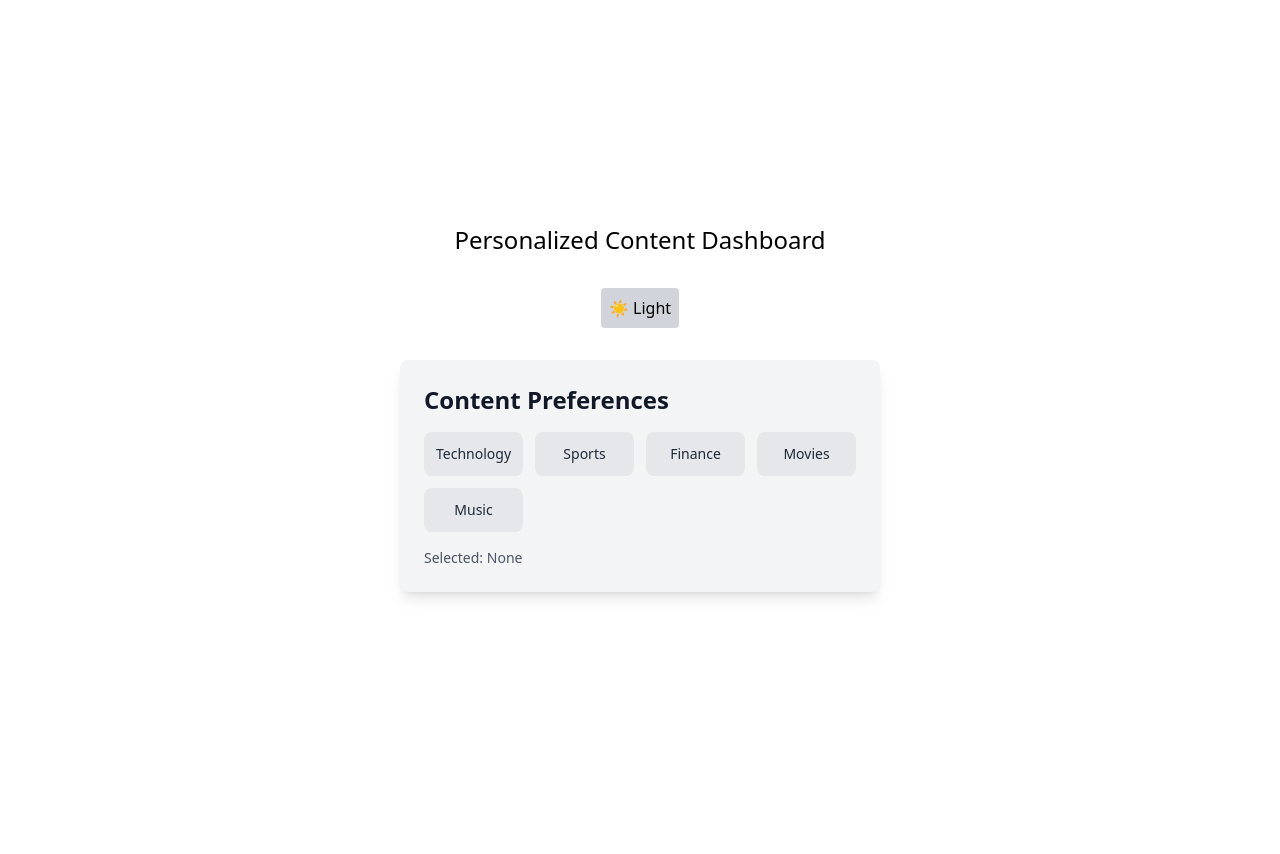
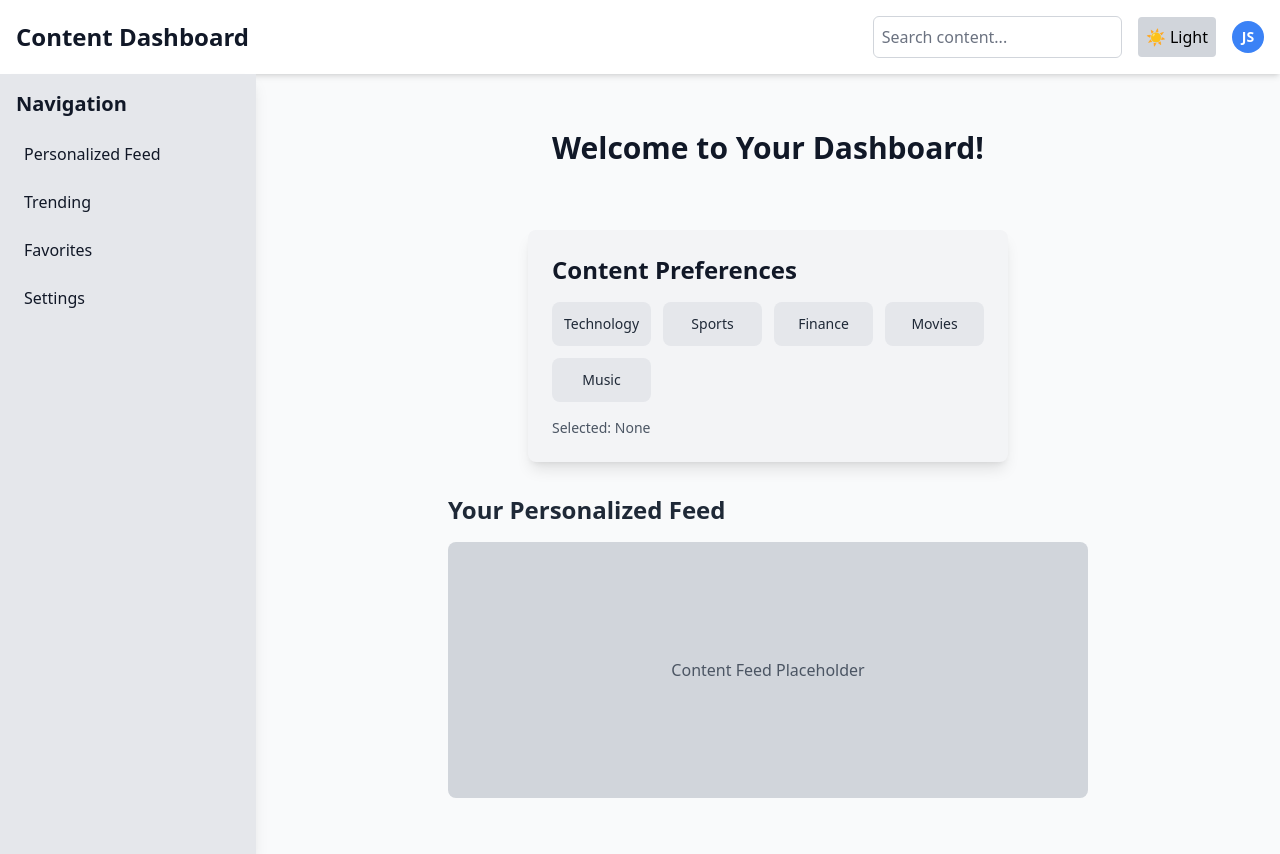
Before and after one commit to pritamsps/personalized-content-dashboard, a Next.js app: page / in a window 1280 px wide. Before the commit the page ends 800 px from the top, so only its background shows below. Built offline with nearby package versions, Linux system fonts and the light colour scheme.

Commit message:
feature: Implemented basic Dashboard layout with header and navigation bar

```diff
--- /dev/null
+++ b/components/Layout/DashboardLayout.tsx
@@ -0,0 +1,44 @@
+import React from "react";
+import DarkModeToggle from "../DarkModeToggle";
+
+interface DashboardLayoutProps{
+    children:React.ReactNode;
+}
+
+const DashboardLayout: React.FC<DashboardLayoutProps> = ({children})=>{
+    return(
+        <div className="min-h-screen bg-gray-50 dark:bg-gray-900 text-gray-900 dark:text-gray-100 transition-colors duration-300">
+      <header className="bg-white dark:bg-gray-800 shadow-md p-4 flex justify-between items-center">
+        <h1 className="text-2xl font-bold">Content Dashboard</h1>
+        <div className="flex items-center space-x-4">
+          <input
+            type="text"
+            placeholder="Search content..."
+            className="p-2 rounded-md border border-gray-300 dark:border-gray-600 dark:bg-gray-700 dark:text-white placeholder-gray-500 dark:placeholder-gray-400 focus:outline-none focus:ring-2 focus:ring-blue-500"
+          />
+
+          <DarkModeToggle />
+
+          <div className="w-8 h-8 bg-blue-500 rounded-full flex items-center justify-center text-white font-semibold text-sm">JS</div>
+        </div>
+      </header>
+
+      <main className="flex flex-col md:flex-row min-h-[calc(100vh-64px)]">
+        <aside className="w-full md:w-64 bg-gray-200 dark:bg-gray-800 p-4 shadow-lg md:min-h-full">
+          <h2 className="text-xl font-semibold mb-4">Navigation</h2>
+          <ul className="space-y-2">
+            <li><a href="#" className="block p-2 rounded hover:bg-gray-300 dark:hover:bg-gray-700 transition-colors duration-200">Personalized Feed</a></li>
+            <li><a href="#" className="block p-2 rounded hover:bg-gray-300 dark:hover:bg-gray-700 transition-colors duration-200">Trending</a></li>
+            <li><a href="#" className="block p-2 rounded hover:bg-gray-300 dark:hover:bg-gray-700 transition-colors duration-200">Favorites</a></li>
+            <li><a href="#" className="block p-2 rounded hover:bg-gray-300 dark:hover:bg-gray-700 transition-colors duration-200">Settings</a></li>
+          </ul>
+        </aside>
+
+        <section className="flex-1 p-6 overflow-auto">
+          {children}
+        </section>
+      </main>
+    </div>
+    );
+};
+export default DashboardLayout;
--- a/pages/index.tsx
+++ b/pages/index.tsx
@@ -1,16 +1,25 @@
 import DarkModeToggle from '@/components/DarkModeToggle'
 import PreferencesPanel from '@/components/PreferencesPanel'
-
+import DashboardLayout from '@/components/Layout/DashboardLayout';
 
 export default function Home() {
   return (
-    <div className="min-h-screen bg-white text-black dark:bg-gray-900 dark:text-white flex flex-col items-center justify-center transition-all">
-      <h1 className="text-2xl mt-4 mb-8">Personalized Content Dashboard</h1>
-      <DarkModeToggle />
-      <div className='mt-8 w-full max-w-lg px-4'>
-        <PreferencesPanel/>
+   <DashboardLayout> {/* <--- NEW LAYOUT USAGE */}
+      <div className="flex flex-col items-center justify-center py-8"> {/* Adjusted styling for content within layout */}
+        <h1 className="text-3xl font-bold mb-8">Welcome to Your Dashboard!</h1>
+        <div className="mt-8 w-full max-w-lg px-4">
+          <PreferencesPanel />
+        </div>
+        {/* Placeholder for your content feeds */}
+        <div className="mt-8 w-full max-w-2xl px-4">
+            <h2 className="text-2xl font-semibold text-gray-800 dark:text-gray-200 mb-4">Your Personalized Feed</h2>
+            {/* Content cards will go here */}
+            <div className="h-64 bg-gray-300 dark:bg-gray-700 rounded-lg flex items-center justify-center text-gray-600 dark:text-gray-400">
+                Content Feed Placeholder
+            </div>
+        </div>
       </div>
-    </div>
+    </DashboardLayout>
 
-  )
+  );
 }
```
